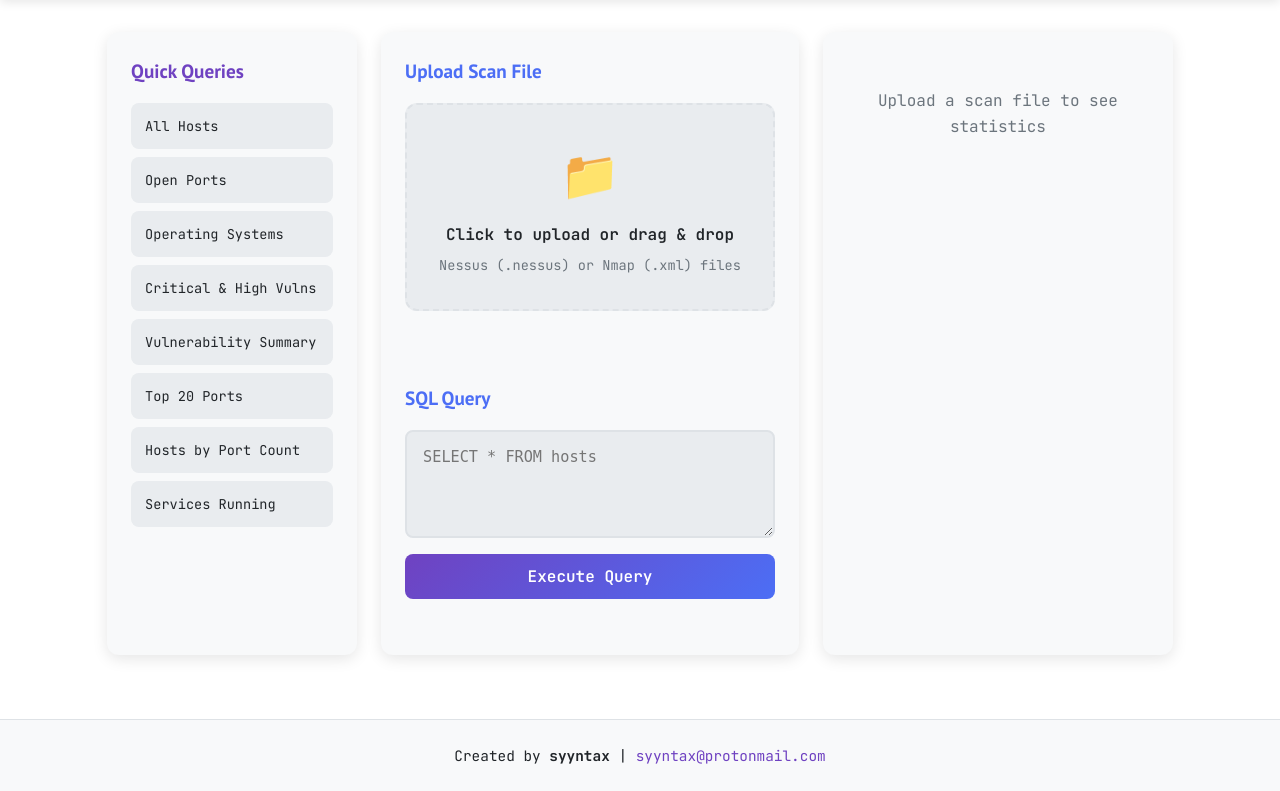
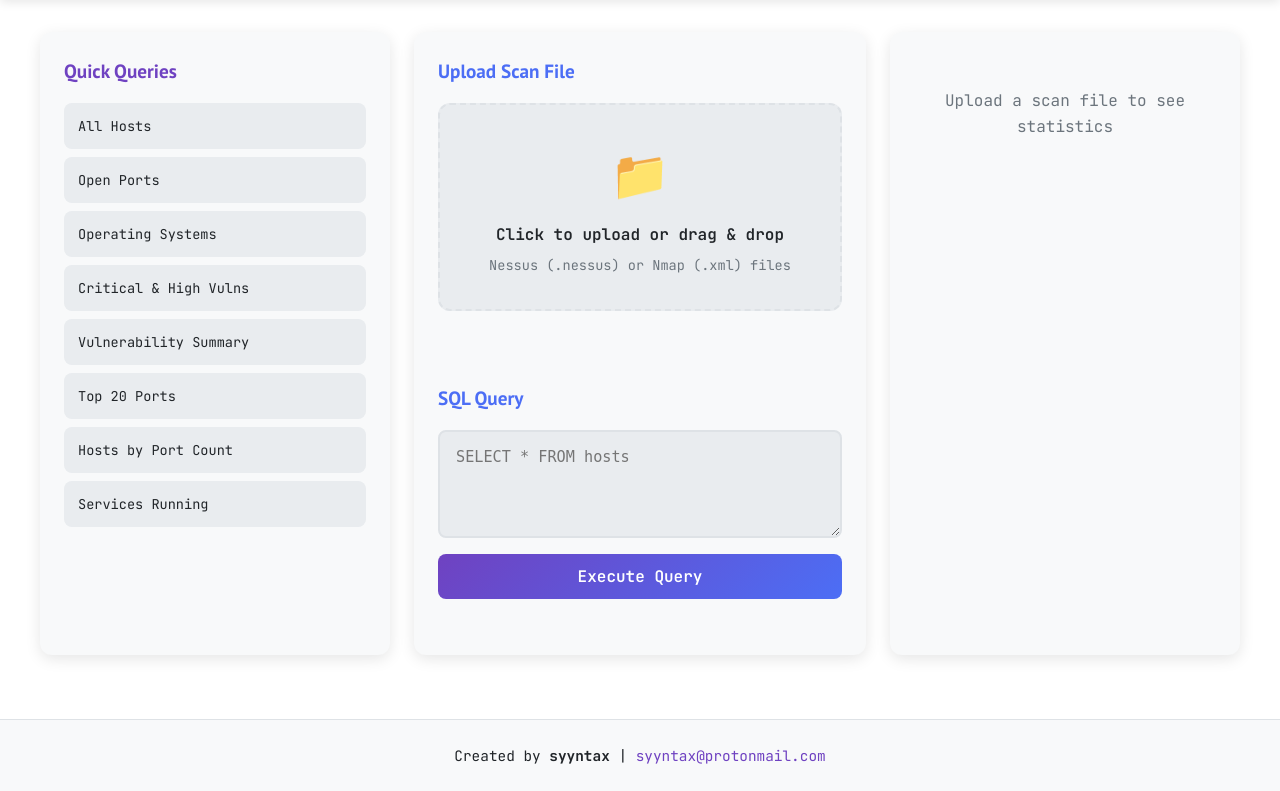
Before and after one commit to syyntax/battlescope, a Flask app: page / in a window 1280 px wide. Shown: the part 83-874 px from the top of the page. Run offline with Flask 3, Linux system fonts and the light colour scheme; some web fonts are replaced.

Commit message:
Adjusted styling

```diff
--- a/app/static/css/style.css
+++ b/app/static/css/style.css
@@ -101,10 +101,10 @@ h2, h3, h4, h5, h6 {
 /* Container Layout */
 .container {
     display: grid;
-    grid-template-columns: 250px 1fr 350px;
+    grid-template-columns: 350px 1fr 350px;
     gap: 1.5rem;
     max-width: 2400px;
-    margin: 2rem auto;
+    margin: 2rem 2rem;
     padding: 0 0.5rem;
     flex: 1;
 }
```
